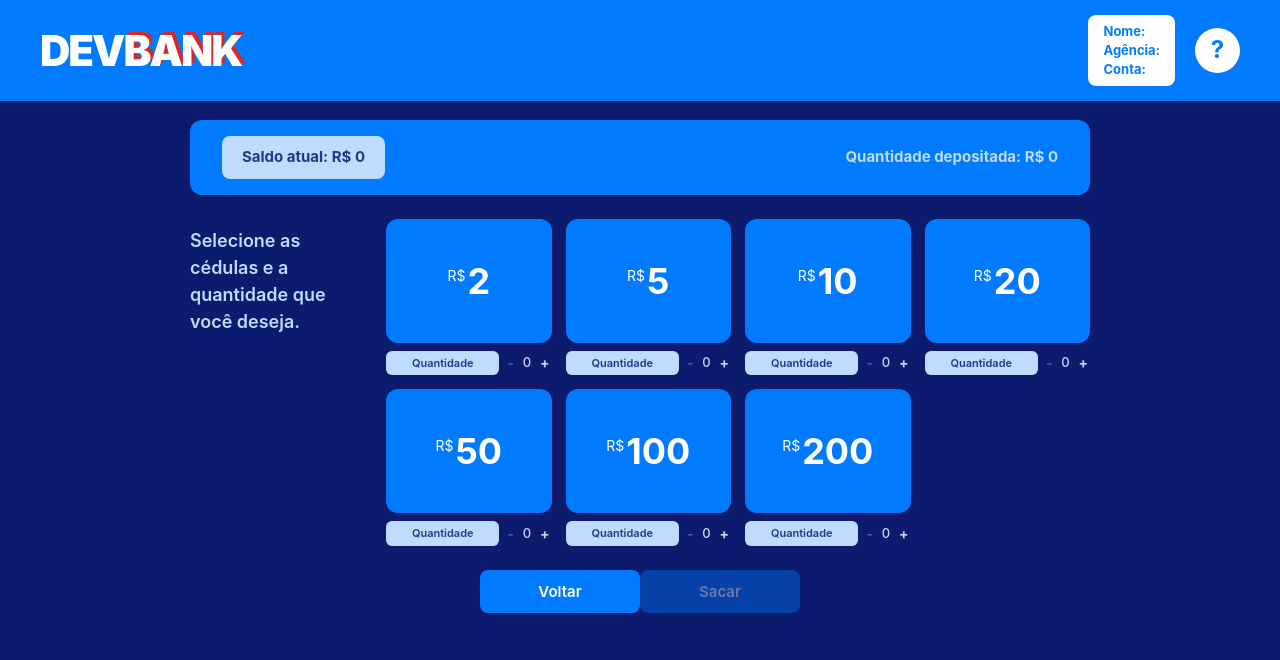
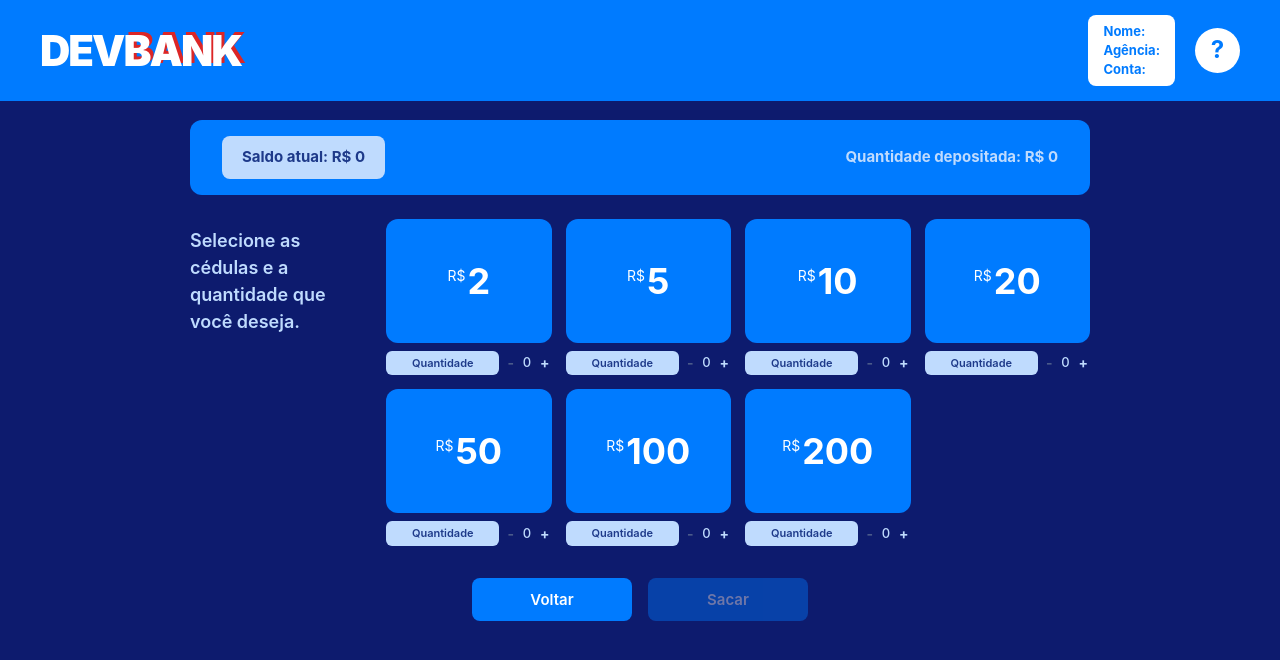
Before and after one commit to Maua-Dev/devbank_thiago_larissa_miguel_front, a React (Vite) app: page /withdraw in a window 1280 px wide. Shown: the top 660 px of the page. Built offline with nearby package versions, Linux system fonts and the light colour scheme.

Commit message:
fix: button style correction

```diff
--- a/src/components/WithdrawActionButtons.tsx
+++ b/src/components/WithdrawActionButtons.tsx
@@ -7,12 +7,12 @@ type WithdrawActionButtonsProps = {
 
 export function WithdrawActionButtons({ onBack, onWithdraw, disabled }: WithdrawActionButtonsProps) {
     return (
-        <div className="action-buttons">
+        <div className="withdraw-action-buttons">
             <button className="btn-back" onClick={onBack}>
                 Voltar
             </button>
             <button
-                className="btn-deposit"
+                className="btn-withdraw"
                 onClick={onWithdraw}
                 disabled={disabled}
             >
--- a/src/css/Withdraw.css
+++ b/src/css/Withdraw.css
@@ -176,6 +176,7 @@ body {
 
 .btn-back,
 .btn-withdraw {
+  min-width: 160px;
   padding: 12px 40px;
   border-radius: 8px;
   font-size: 15px;
```
